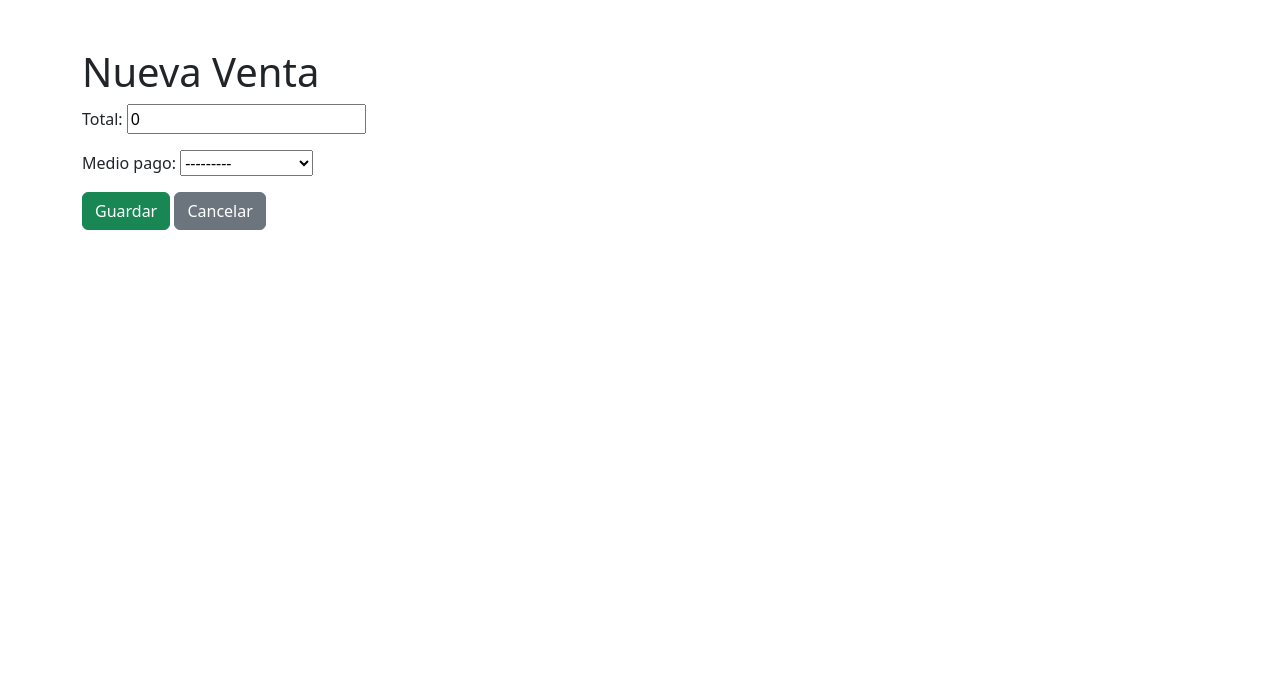
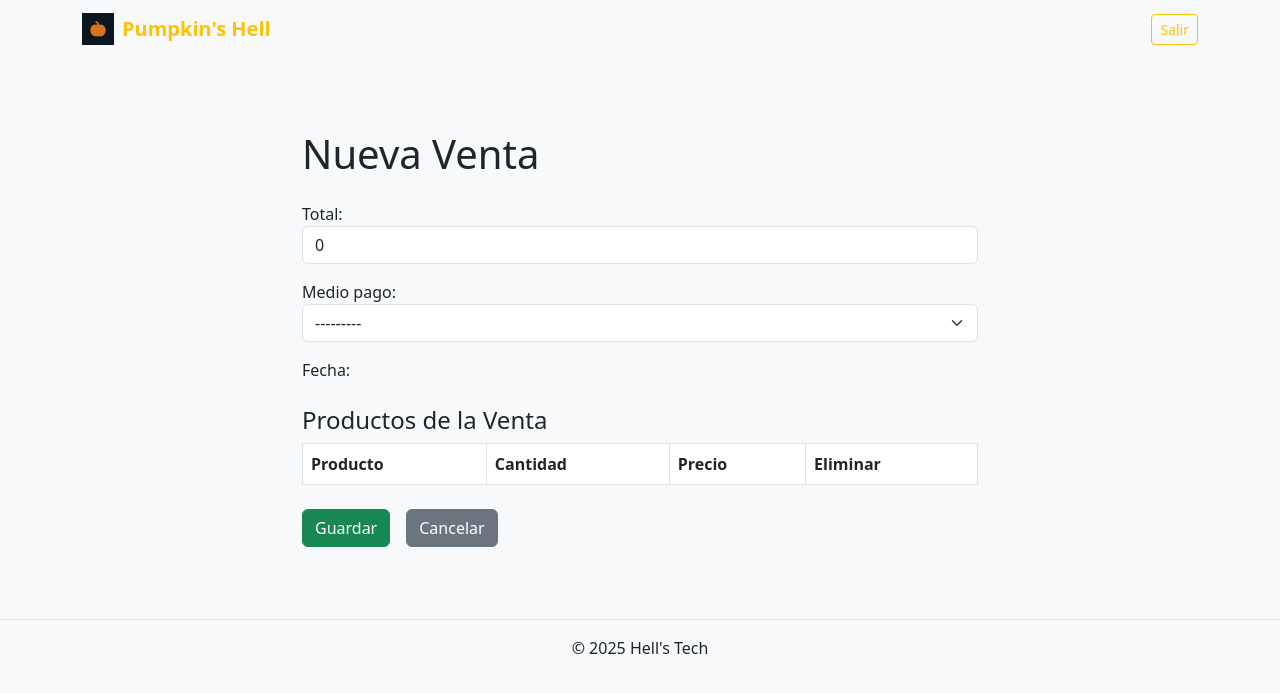
Before and after one commit to MatyAmpuero/ing-software, a Django app: page /ventas/nueva/ in a window 1280 px wide. Shown: the top 693 px of the page. Run offline with Django 4.2, Linux system fonts and the light colour scheme; a user stored in the database is signed in; lists and menus that the app fills with data are empty; some libraries are stand-ins or nearby versions.

Commit message:
corregir el error de importación en ventas/views.py y ventas/urls.py

```diff
--- a/ventas/models.py
+++ b/ventas/models.py
@@ -38,9 +38,9 @@
         return self.nombre
 
 class Venta(models.Model):
-    total     = models.PositiveIntegerField(default=0)
-    usuario   = models.ForeignKey('auth.User', on_delete=models.CASCADE)
-    fecha     = models.DateTimeField(default=timezone.now)
+    total = models.BigIntegerField(default=0)
+    usuario = models.ForeignKey('auth.User', on_delete=models.CASCADE)
+    fecha = models.DateTimeField(default=timezone.now)
     medio_pago = models.CharField(max_length=20, choices=[
         ("Crédito", "Tarjeta Crédito"),
         ("Débito", "Tarjeta Débito"),
--- a/ventas/templates/ventas/venta_form.html
+++ b/ventas/templates/ventas/venta_form.html
@@ -1,15 +1,60 @@
-{% load static %}
-<!DOCTYPE html><html><head>
-  <link rel="stylesheet" href="https://cdn.jsdelivr.net/npm/bootstrap@5.3.0/dist/css/bootstrap.min.css">
-  <title>{% if object %}Editar{% else %}Nueva{% endif %} Venta</title>
-</head><body class="p-5">
-  <div class="container">
-    <h1>{% if object %}Editar{% else %}Nueva{% endif %} Venta</h1>
-    <form method="post" class="needs-validation" novalidate>
-      {% csrf_token %}
-      {{ form.as_p }}
+{% extends "base.html" %}
+{% load widget_tweaks %}
+
+{% block title %}{% if venta.pk %}Editar Venta{% else %}Nueva Venta{% endif %}{% endblock %}
+
+{% block content %}
+<div class="container py-4" style="max-width: 700px;">
+  <h1 class="mb-4">{% if venta.pk %}Editar Venta{% else %}Nueva Venta{% endif %}</h1>
+  <form method="post">
+    {% csrf_token %}
+    <!-- Campos principales de la Venta -->
+    <div class="mb-3">
+      {{ form.total.label_tag }}
+      {{ form.total|add_class:"form-control" }}
+    </div>
+    <div class="mb-3">
+      {{ form.medio_pago.label_tag }}
+      {{ form.medio_pago|add_class:"form-select" }}
+    </div>
+    <div class="mb-3">
+      {{ form.fecha.label_tag }}
+      {{ form.fecha|add_class:"form-control" }}
+    </div>
+
+    <!-- Productos de la Venta -->
+    <h4 class="mt-4 mb-2">Productos de la Venta</h4>
+    {{ formset.management_form }}
+    <table class="table table-bordered">
+      <thead>
+        <tr>
+          <th>Producto</th>
+          <th>Cantidad</th>
+          <th>Precio</th>
+          <th>Eliminar</th>
+        </tr>
+      </thead>
+      <tbody>
+        {% for form_detalle in formset.forms %}
+        <tr>
+          <td>{{ form_detalle.producto|add_class:"form-select" }}</td>
+          <td>{{ form_detalle.cantidad|add_class:"form-control" }}</td>
+          <td>{{ form_detalle.precio|add_class:"form-control" }}</td>
+          <td>
+            {% if formset.can_delete %}
+              {{ form_detalle.DELETE }}
+            {% endif %}
+          </td>
+        </tr>
+        {% endfor %}
+      </tbody>
+    </table>
+
+    <!-- Botones -->
+    <div class="d-flex gap-3 mt-4">
       <button type="submit" class="btn btn-success">Guardar</button>
       <a href="{% url 'ventas_list' %}" class="btn btn-secondary">Cancelar</a>
-    </form>
-  </div>
-</body></html>
+    </div>
+  </form>
+</div>
+{% endblock %}
--- a/ventas/urls.py
+++ b/ventas/urls.py
@@ -1,8 +1,6 @@
+from django import views
 from django.urls import path
-from django.shortcuts import get_object_or_404, redirect
-from ventas.models import Producto
 from django.contrib.auth.views import LogoutView
-from django.contrib.auth.decorators import login_required
 from .views import (
     HomeView, custom_login,
     dashboard_bodeguero, dashboard_cajero, dashboard_jefe,
@@ -11,6 +9,7 @@
     ProductoList, ProductoCreate, ProductoUpdate, ProductoDelete,
     CompradorFielListView, CompradorFielCreateView, CompradorFielUpdateView, CompradorFielDeleteView,
     VentaList, VentaCreate, reportes_ventas, reset_ventas,
+    VentaUpdateView, VentaDeleteView,
     usuario_list, UsuarioCreateView, UsuarioUpdateView, UsuarioDeleteView,
     activate_account,
     go_to_register, register, desactivar_producto,
@@ -62,6 +61,9 @@
     path('ventas/nueva/', VentaCreate.as_view(), name='venta_create'),
     path("jefe/reportes/", reportes_ventas, name="reportes_ventas"),
     path("jefe/reset_ventas/",  reset_ventas,    name="reset_ventas"),
+    path('ventas/<int:pk>/editar/', VentaUpdateView.as_view(), name='venta_update'),
+    path('ventas/<int:pk>/eliminar/', VentaDeleteView.as_view(), name='venta_delete'),
+
 
     # Registro de usuarios
     path("register/", register, name="register"),
--- a/ventas/views.py
+++ b/ventas/views.py
@@ -25,7 +25,8 @@
 from django.urls import reverse
 from django import forms
 from ventas.models import Producto, Venta, DetalleVenta, Proveedor, CompradorFiel
-from .forms import ProductoForm, CustomRegisterForm, JefeUserChangeForm, JefeUserCreationForm, EntradaForm, EntradaDetalleFormSet, ProveedorForm, CompradorFielForm
+from .forms import (ProductoForm, CustomRegisterForm, JefeUserChangeForm, JefeUserCreationForm, EntradaForm,
+                    EntradaDetalleFormSet, ProveedorForm, CompradorFielForm, VentaForm, DetalleVentaFormSet)
 
 
 # Pantalla de bienvenida
@@ -792,6 +793,7 @@
 class VentaList(LoginRequiredMixin, ListView):
     model = Venta
     template_name = 'ventas/venta_list.html'
+    context_object_name = 'ventas'
 
     def get_context_data(self, **kwargs):
         context = super().get_context_data(**kwargs)
@@ -799,6 +801,30 @@
         context['es_jefe'] = self.request.user.groups.filter(name='Jefe').exists()
         return context
 
+class VentaUpdateView(UpdateView):
+    model = Venta
+    fields = ['total', 'medio_pago', 'fecha']  # O los campos que necesites
+    template_name = 'ventas/venta_form.html'   # O el que tú uses
+    success_url = reverse_lazy('ventas_list')
+
+class VentaDeleteView(DeleteView):
+    model = Venta
+    template_name = 'ventas/venta_confirm_delete.html'  # O el que tú uses
+    success_url = reverse_lazy('ventas_list')
+
+def editar_venta(request, pk):
+    venta = get_object_or_404(Venta, pk=pk)
+    if request.method == "POST":
+        formset = DetalleVentaFormSet(request.POST, instance=venta)
+        if formset.is_valid():
+            formset.save()
+            # Si quieres recalcular el total aquí, hazlo:
+            venta.total = sum([f.cleaned_data['cantidad'] * f.cleaned_data['precio'] for f in formset.forms if f.cleaned_data and not f.cleaned_data.get('DELETE', False)])
+            venta.save()
+            return redirect('ventas_list')
+    else:
+        formset = DetalleVentaFormSet(instance=venta)
+    return render(request, 'ventas/editar_venta.html', {'venta': venta, 'formset': formset})
 
 
 class VentaCreate(LoginRequiredMixin, CreateView):
@@ -827,6 +853,35 @@
             form.instance.fecha = timezone.now()
         return super().form_valid(form)
 
+from django.contrib.auth.decorators import login_required, user_passes_test
+from django.shortcuts import render, redirect
+from .forms import VentaForm, DetalleVentaFormSet
+
+@login_required
+@user_passes_test(lambda u: u.groups.filter(name='Jefe').exists())
+def venta_create(request):
+    if request.method == 'POST':
+        form = VentaForm(request.POST)
+        formset = DetalleVentaFormSet(request.POST)
+        if form.is_valid() and formset.is_valid():
+            venta = form.save(commit=False)
+            venta.usuario = request.user
+            # Calcular total sumando detalles
+            total = 0
+            for detalle in formset:
+                if detalle.cleaned_data and not detalle.cleaned_data.get('DELETE', False):
+                    total += detalle.cleaned_data['cantidad'] * detalle.cleaned_data['precio']
+            venta.total = total
+            venta.save()
+            formset.instance = venta
+            formset.save()
+            return redirect('ventas_list')
+    else:
+        form = VentaForm()
+        formset = DetalleVentaFormSet()
+    return render(request, 'ventas/venta_form.html', {'form': form, 'formset': formset, 'venta': None})
+
+
 class CustomPasswordResetView(PasswordResetView):
     form_class = PasswordResetForm
     template_name = 'ventas/password_reset.html'
```
Also changed, not shown: ventas/forms.py (+37 -5 lines), ventas/templates/ventas/editar_venta.html (added, +37 -0 lines), ventas/templates/ventas/venta_list.html (+14 -6 lines), db.sqlite3, ventas/migrations/0013_alter_venta_total.py (added).
